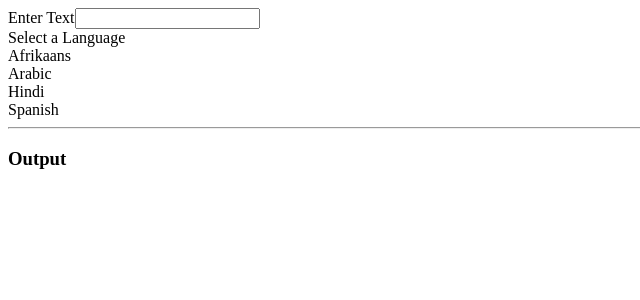
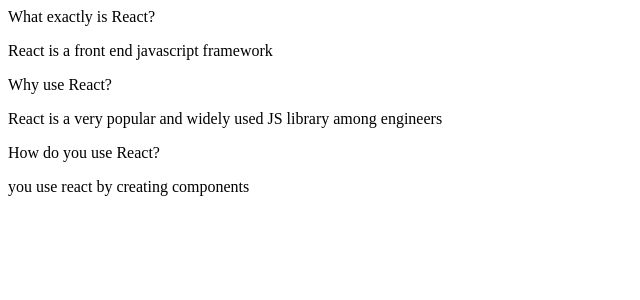
Before and after one commit to rmohanmd/widgets, a React (Create React App) app: page / in a window 1280 px wide. Shown: the top 300 px of the page, without its empty margins (0-640 px from the left). Built offline with nearby package versions, Linux system fonts and the light colour scheme; no server answers; the HTML template or start-up script is replaced by a standard one.

Commit message:
Added very basic routing/nav

```diff
--- a/src/App.js
+++ b/src/App.js
@@ -34,22 +34,41 @@
     value: "blue",
   },
 ];
+
+const showAccordion = () => {
+  if (window.location.pathname === "/") {
+    return <Accordion items={items} />;
+  }
+};
+const showList = () => {
+  if (window.location.pathname === "/list") {
+    return <Search />;
+  }
+};
+const showDropdown = () => {
+  if (window.location.pathname === "/dropdown") {
+    return (
+      <Dropdown
+      // options={options}
+      // selected={selected}
+      // onSelectedChange={setSelected}
+      // label="Select a Color"
+      />
+    );
+  }
+};
+const showTranslate = () => {
+  if (window.location.pathname === "/translate") {
+    return <Translate />;
+  }
+};
+
 export default () => {
-  const [selected, setSelected] = useState(options[0]);
+  //   const [selected, setSelected] = useState(options[0]);
 
   return (
     <div>
-      {/* <Accordion items={items} /> */}
-      {/* <Search /> */}
-
-      {/* <Dropdown
-        options={options}
-        selected={selected}
-        onSelectedChange={setSelected}
-        label='Select a Color'
-      /> */}
-
-      <Translate />
+      {showAccordion()} {showList()} {showDropdown()} {showTranslate(0)}
     </div>
   );
 };
```
